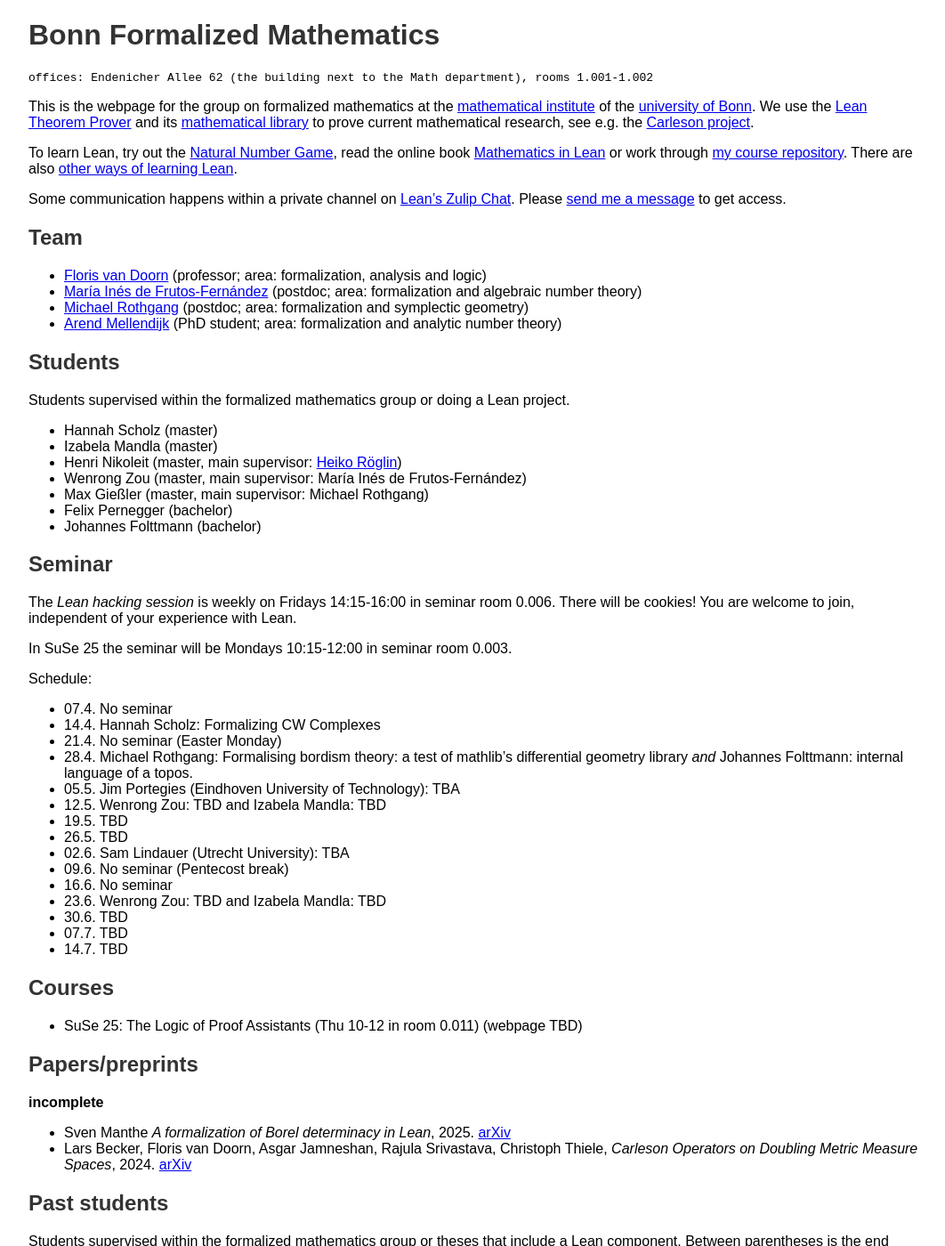
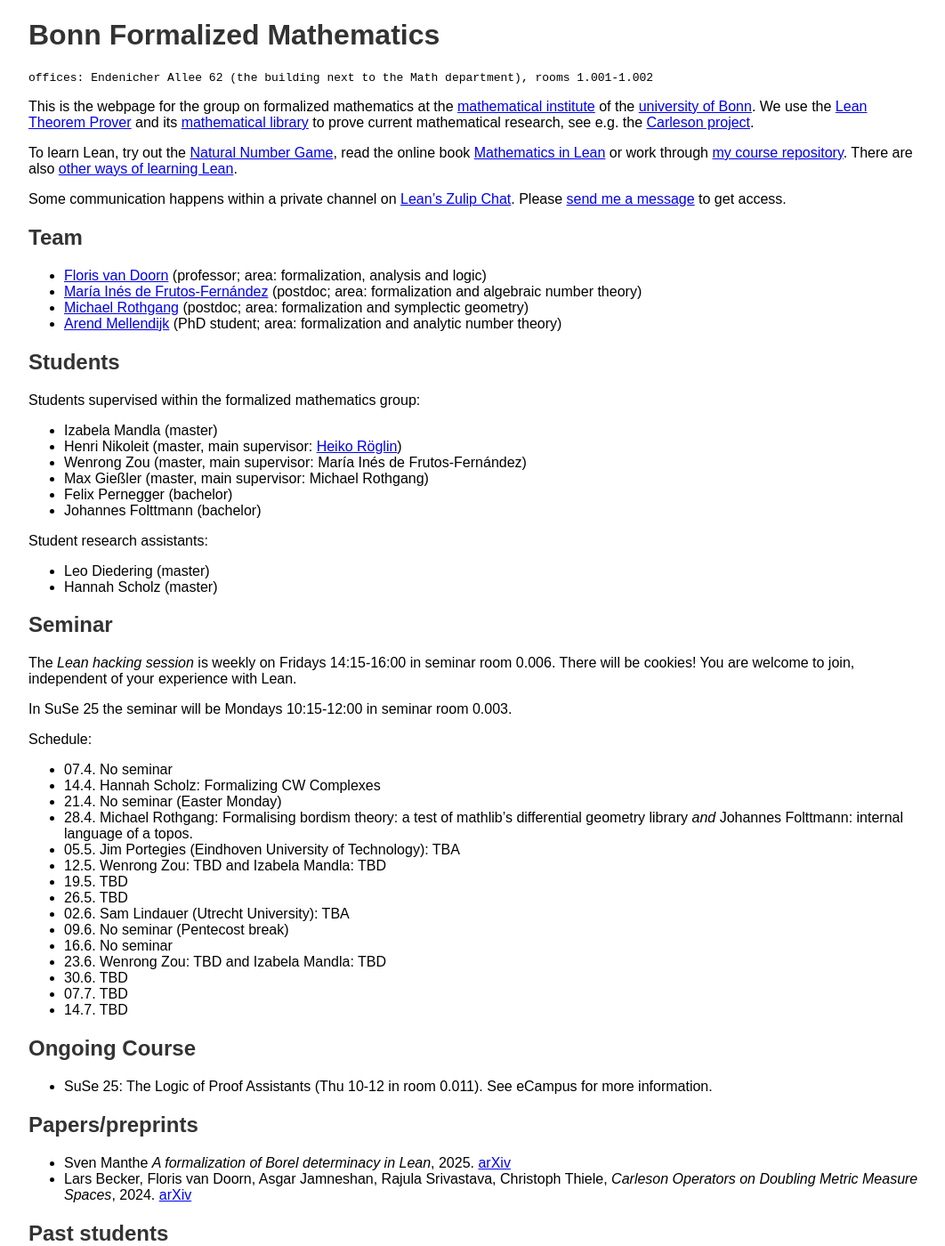
Before and after one commit to fpvandoorn/fpvandoorn.github.io, a Jekyll site: the page built from formalized-mathematics.md, in a window 1280 px wide and 1400 px high. Shown: the whole window at 89% size, without its empty margins (108-1170 px from the left). Built offline with Jekyll 4.4.1, drawn with Linux system fonts in a browser that asks for light colours; our own code applies the rules of GitHub Pages for plain Markdown files.

Commit message:
some updates

```diff
--- a/formalized-mathematics.md
+++ b/formalized-mathematics.md
@@ -25,15 +25,19 @@
 
 ## Students
 
-Students supervised within the formalized mathematics group or doing a Lean project.
+Students supervised within the formalized mathematics group:
 
-* Hannah Scholz (master)
 * Izabela Mandla (master) <!-- main supervisor: [Christoph Thiele](https://www.math.uni-bonn.de/people/thiele/index.html) -->
 * Henri Nikoleit (master, main supervisor: [Heiko Röglin](http://roeglin.org/))
 * Wenrong Zou (master, main supervisor: María Inés de Frutos-Fernández)
 * Max Gießler (master, main supervisor: Michael Rothgang)
 * Felix Pernegger (bachelor)
 * Johannes Folttmann (bachelor)
+
+Student research assistants:
+* Leo Diedering (master)
+* Hannah Scholz (master)
+
 
 ## Seminar
 
@@ -59,13 +63,13 @@
 * 14.7. TBD
 
 
-## Courses
+## Ongoing Course
 
-* SuSe 25: The Logic of Proof Assistants (Thu 10-12 in room 0.011) (webpage TBD)
+* SuSe 25: The Logic of Proof Assistants (Thu 10-12 in room 0.011). See eCampus for more information.
 
 ## Papers/preprints
 
-**incomplete**
+<!-- Maria's divided powers paper; Michael's scaling Mathlib paper -->
 
 * Sven Manthe *A formalization of Borel determinacy in Lean*, 2025. [arXiv](https://arxiv.org/abs/2502.03432)
 * Lars Becker, Floris van Doorn, Asgar Jamneshan, Rajula Srivastava, Christoph Thiele, *Carleson Operators on Doubling Metric Measure Spaces*, 2024. [arXiv](https://arxiv.org/abs/2405.06423)
@@ -85,7 +89,6 @@
 * Ludwig Monnerjahn, *Formalisation of constructable numbers* (2024); [Github](https://github.com/Louis-Le-Grand/Formalisation-of-constructable-numbers) , [thesis](theses/LudwigMonnerjahn.pdf)
 * Hannah Scholz, *Formalisation of CW-complexes* (2024); [Github](https://github.com/scholzhannah/CWComplexes/), [thesis](theses/HannahScholz.pdf)
 * Leo Diedering, *Contributing to the Formalization of Carleson's Theorem* (2024); [Github](https://github.com/ldiedering), [thesis](theses/LeoDiedering.pdf)
-
 
 
 ## Past seminar sessions
```
